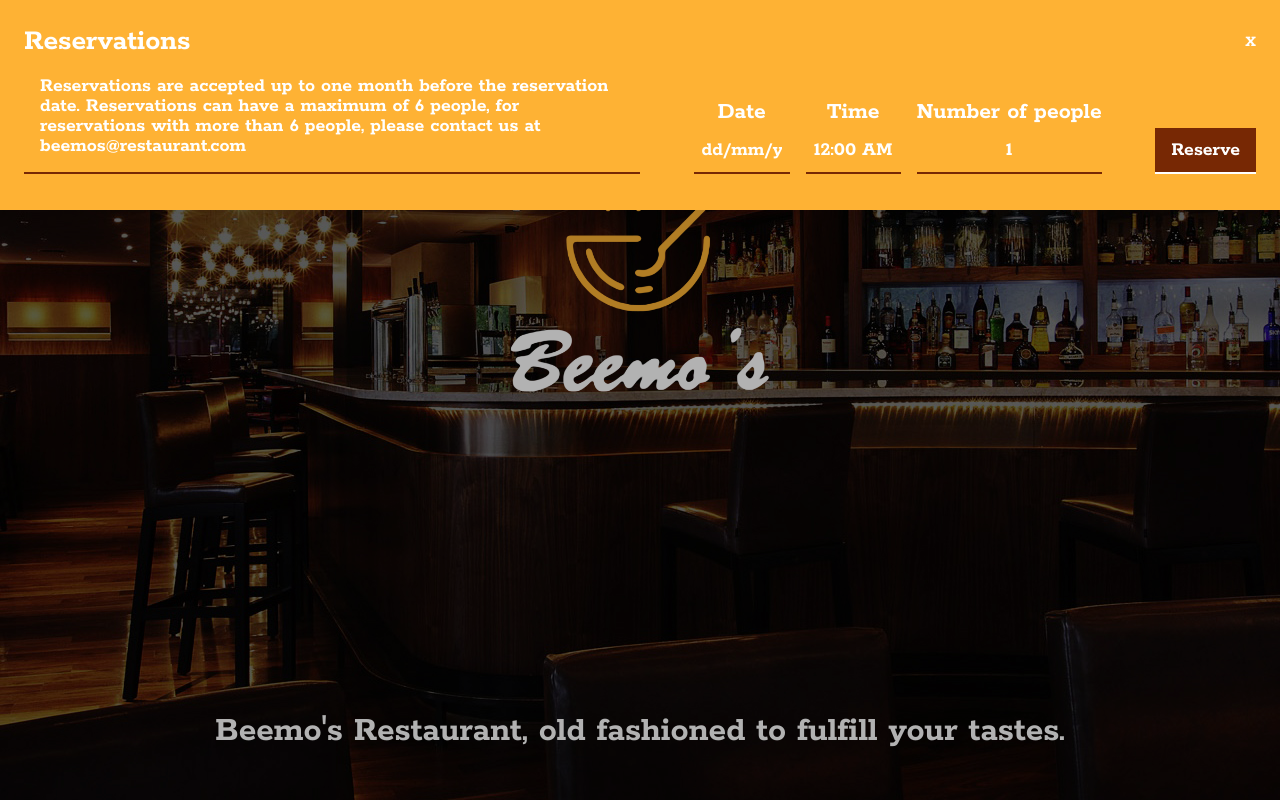
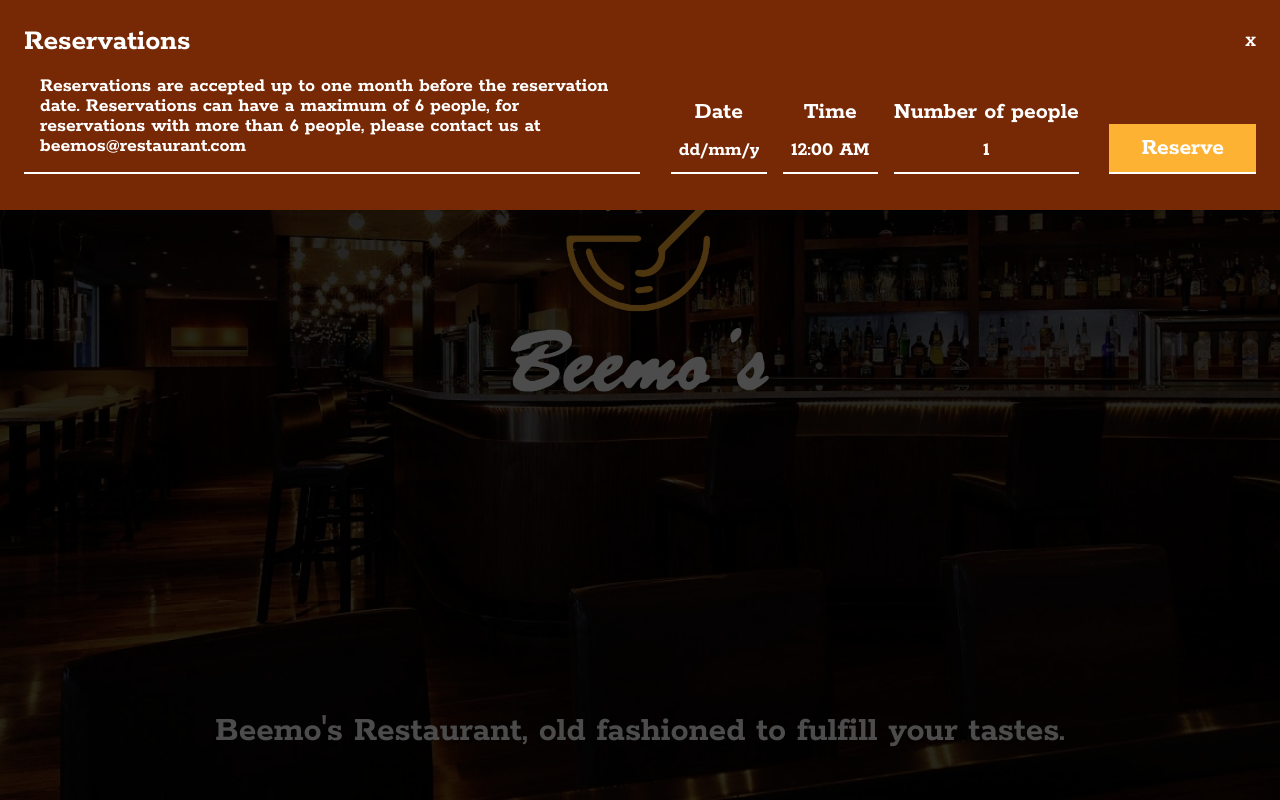
Before and after one commit to NachoTheCactus/beemostw, a website: page public/index.html in a window 1280 px wide. Both pictures are taken after a click on the element "RESERVATIONS". Shown: the top 800 px of the page. Drawn offline with Linux system fonts and the light colour scheme.

Commit message:
Changed some big pictures to be smaller and converted them to webp format for better performance, made some changes regarding reservations section and modified the script of about-us info to make a smoother animation.

```diff
--- a/public/index.html
+++ b/public/index.html
@@ -49,7 +49,7 @@
     <div id="sidebar-bg" class="fixed bg-black w-full h-full md:hidden opacity-0 z-10" style="transition: all 500ms; display: none;">
     </div>
 
-    <div id="res-div" class="fixed w-full z-20 bg-bmo-y text-white overflow-hidden" style="height: 0px; transition: height 500ms;">
+    <div id="res-div" class="fixed w-full z-20 bg-bmo-b text-white overflow-hidden" style="height: 0px; transition: height 500ms;">
         <div class="container mx-auto p-6 pb-8" style="transition: all 300ms;">
             <div id="res-header" class="flex items-center justify-between">
                 <p class="res-title text-sm-xl"></p>
@@ -58,16 +58,16 @@
                 </div>
             </div>
             <div id="res-content" class="flex flex-col md:flex-row justify-between gap-4">
-                <p class="res-description p-4 border-b-2 border-b-bmo-b md:w-1/2 text-sm-base" style="line-height: 1.25rem;"></p>
+                <p class="res-description p-4 border-b-2 border-b-white md:w-1/2 text-sm-base" style="line-height: 1.25rem;"></p>
                 <!-- <form action="" id="reservation_form"></form> gets in flex's way + there's no backend code to manipulate the user input-->
                 <div class="flex flex-col md:flex-row items-center md:items-end justify-center gap-4">
                     <div class="flex flex-col text-center w-24">
                         <label for="reservation_date" class="res-date-label text-xl lg:text-2xl"></label>
-                        <input class="focus:placeholder:opacity-0 focus:outline-none text-center text-sm-base p-2 text-white placeholder:text-white bg-bmo-y border-b-2 border-b-bmo-b appearance-none" type="text" name="reservation_date" id="reservation_date" placeholder="dd/mm/yy">
+                        <input class="focus:placeholder:opacity-0 focus:outline-none text-center text-sm-base p-2 text-white placeholder:text-white bg-bmo-b border-b-2 border-b-white appearance-none" type="text" name="reservation_date" id="reservation_date" placeholder="dd/mm/yy">
                     </div>
                     <div class="flex flex-col text-center">
                         <label for="select_time" class="res-time-label text-xl lg:text-2xl"></label>
-                        <select id="select_time" class="hover:cursor-pointer focus:outline-none p-2 text-sm-base text-white bg-bmo-y border-b-2 border-b-bmo-b appearance-none" name="select_time" form="reservation_form">
+                        <select id="select_time" class="hover:cursor-pointer focus:outline-none p-2 text-sm-base text-white bg-bmo-b border-b-2 border-b-white appearance-none" name="select_time" form="reservation_form">
                             <option class="bg-bmo-b text-center" value="12">12:00 AM</option>
                             <option class="bg-bmo-b text-center" value="13">1:00 PM</option>
                             <option class="bg-bmo-b text-center" value="14">2:00 PM</option>
@@ -83,7 +83,7 @@
                     </div>
                     <div class="flex flex-col text-center">
                         <label for="select_party_size" class="text-xl lg:text-2xl res-nr-people-label"></label>
-                        <select id="select_party_size" class="active:outline-none hover:cursor-pointer focus:outline-none p-2 text-sm-base text-white text-center bg-bmo-y border-b-2 border-b-bmo-b appearance-none" name="select_party_size" form="reservation_form">
+                        <select id="select_party_size" class="active:outline-none hover:cursor-pointer focus:outline-none p-2 text-sm-base text-white text-center bg-bmo-b border-b-2 border-b-white appearance-none" name="select_party_size" form="reservation_form">
                             <option class="bg-bmo-b text-center" value="1">1</option>
                             <option class="bg-bmo-b text-center" value="2">2</option>
                             <option class="bg-bmo-b text-center" value="3">3</option>
@@ -93,7 +93,7 @@
                         </select>
                     </div>
                 </div>
-                <div class="active:border-b-0 mx-auto md:mx-0 md:mt-auto h-fit px-8 py-4 mt-16 md:mt-0 res-btn-reserve hover:cursor-pointer text-lg lg:text-xl text-white transition duration-200 md:py-2 md:px-4 w-fit border-b-2 border-b-white bg-bmo-b"></div>
+                <div class="active:border-b-0 mx-auto md:mx-0 h-fit px-8 py-4 mt-16 md:mt-auto res-btn-reserve hover:cursor-pointer text-xl lg:text-2xl text-white transition duration-200 md:py-2 md:px-8 w-fit border-b-2 border-b-white bg-bmo-y"></div>
             </div>
         </div>
     </div>
@@ -117,7 +117,7 @@
     </div>
 
     <div id="content">
-        <div id="cover" class="h-screen bg-white flex flex-col items-center justify-between text-white bg-center bg-fixed" style="background-image: url(assets/bg-op-50.jpg);">
+        <div id="cover" class="h-screen bg-white flex flex-col items-center justify-between text-white bg-center bg-fixed bg-cover" style="background-image: url(assets/bg-op-50.webp);">
             <img class="h-1/5 md:h-1/3 mt-32" src="assets/Logo/Big_Logo.png" alt="cover beemo's logo">
             <h1 class="cover-title justify-self-end px-8 text-center text-sm-2xl mb-12"></h1>
         </div>
@@ -130,9 +130,11 @@
 
         <div id="about-us" class="bg-center bg-fixed" style="background-image: url(assets/bg-2.jpg);">
             <div class="container mx-auto py-12 md:py-24 flex flex-col gap-8 items-center md:block">
-                <div id="about-us-info" class="mx-8 md:w-2/3 lg:w-1/2 h-[360px] bg-white text-bmo-b p-8 overflow-hidden md:overflow-scroll">
+                <div id="about-us-info" class='mx-8 md:w-2/3 lg:w-1/2 h-[360px] bg-white text-bmo-b py-8'>
+                    <div class="px-8 overflow-hidden md:overflow-y-auto max-h-full">
                         <h3 class="about-us-title text-sm-xl mb-4"></h3>
                         <span class="about-us-description text-sm-sm leading-none" style="line-height: 1.25rem;"></span>
+                    </div>
                 </div>
                 <button id="about-us-btn-open" class="bmo-btn-show-more bmo-btn md:hidden" onclick="openAboutUs()"></button>
                 <button id="about-us-btn-close" class="bmo-btn-show-less hidden bmo-btn md:hidden" onclick="closeAboutUs()"></button>
@@ -148,10 +150,15 @@
                         btnOpen.classList.add("hidden");
                     }
                     function closeAboutUs(){
+                        var yOffset = -50;
+                        const y = document.getElementById("about-us").getBoundingClientRect().top + window.pageYOffset + yOffset;
+                        window.scrollTo({top: y, behavior: 'smooth'});
+                        setTimeout(() => {
                             div.classList.remove("h-fit");
                             div.classList.add("h-[360px]");
                             btnOpen.classList.remove("hidden");
                             btnClose.classList.add("hidden");
+                        }, 600);
                     }
                 </script>
             </div>
@@ -162,7 +169,7 @@
             <h2 class="cooks-title text-sm-2xl lg:w-3/4"></h2>
         </div>
 
-        <div id="coooks" style="background-image: url(assets/bg-3-blurred-op50.jpg)">
+        <div id="coooks" class="bg-cover bg-center" style="background-image: url(assets/bg-3-blurred-op50.webp)">
             <div class="relative container mx-auto p-16 py-20 flex flex-col justify-center items-center text-white">
                 <div id="cooks-portret" class="flex gap-8 overflow-auto justify-between items-start snap-x snap-mandatory max-w-full mb-16">
                     <div class="min-w-[240px] h-1 xl:hidden"></div>
--- a/public/scripts/reservations.js
+++ b/public/scripts/reservations.js
@@ -45,7 +45,7 @@
 
     resBg.style.display = "block";
     setTimeout(() => {
-        resBg.style.opacity = "30%";
+        resBg.style.opacity = "70%";
     }, 20);
         elements.style.opacity = "1";
     }, 500);
```
Also changed, not shown: public/assets/bg-3-blurred-op50.jpg (deleted), public/assets/bg-3-blurred-op50.webp (added), public/assets/bg-3-blurred.jpg (deleted), public/assets/bg-3.jpg (deleted), public/assets/bg-op-50.jpg (deleted), public/assets/bg-op-50.webp (added), public/output.css. Lines whose indentation alone changed are shown as unchanged.
